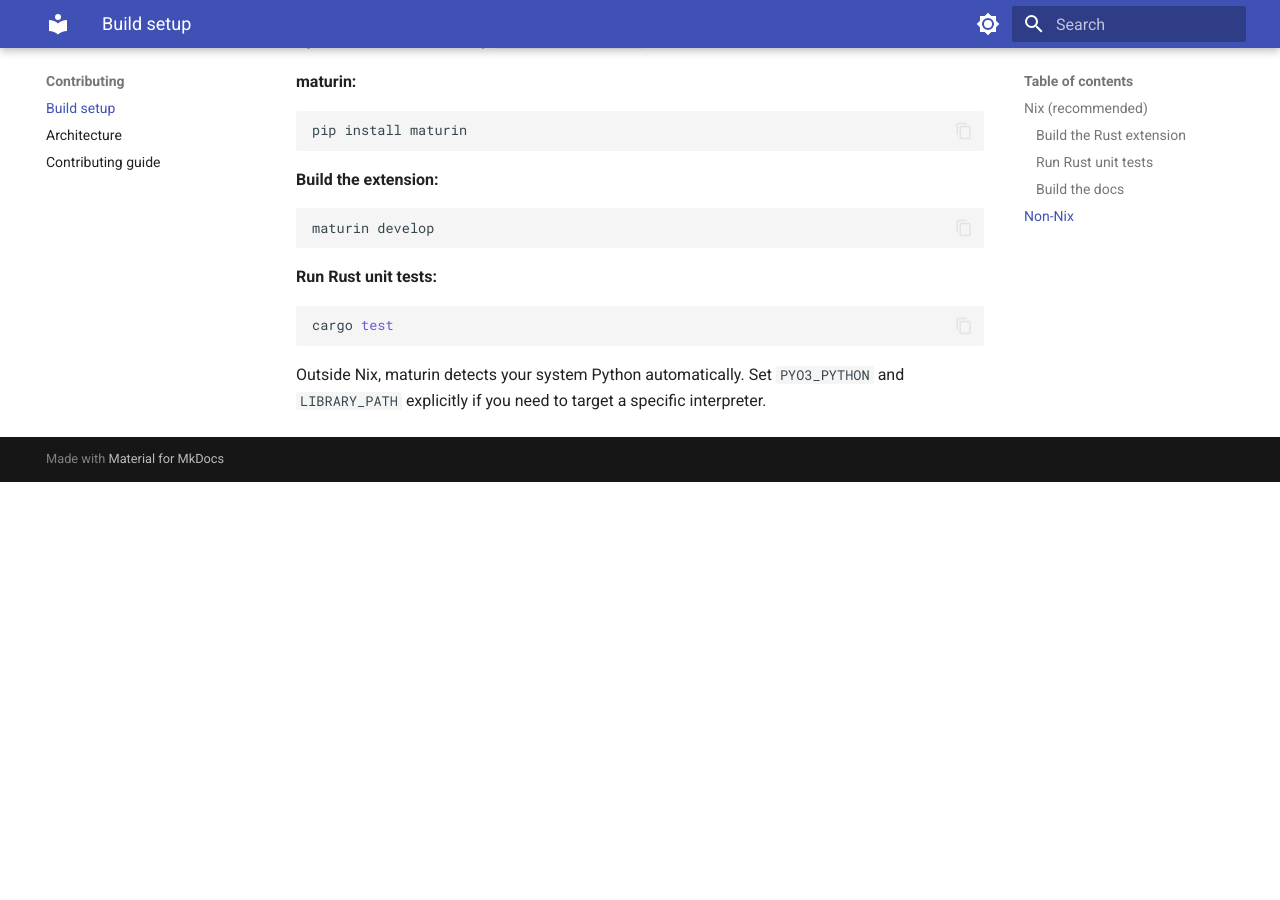
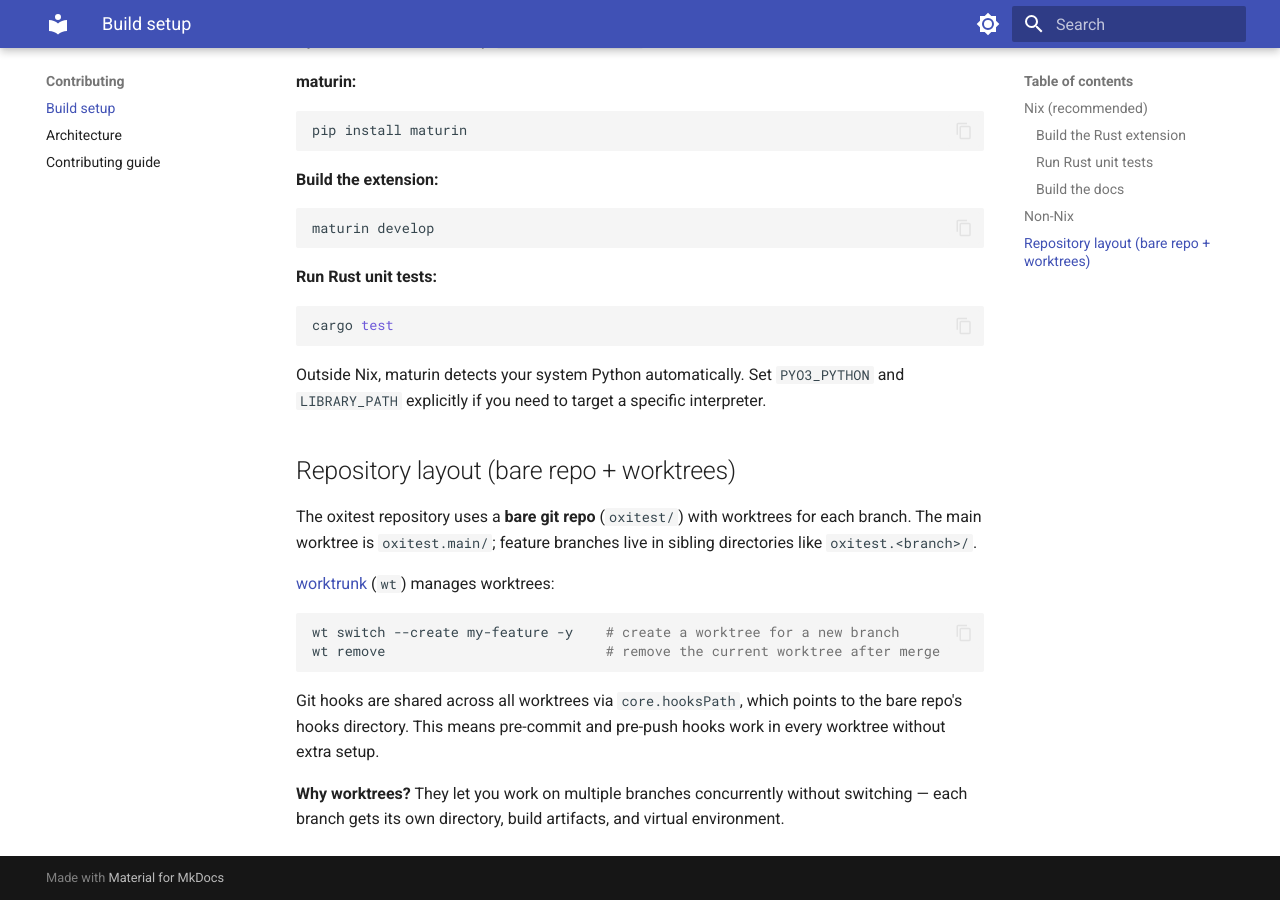
Before and after one commit to kalonji-tools/oxitest, an MkDocs documentation site: the page built from docs/src/contributing/build-setup.md, in a window 1280 px wide and 900 px high, scrolled down 1340 px. Built offline with MkDocs 1.6.1 and Material for MkDocs 9.7.7, drawn with Linux system fonts in a browser that asks for light colours; before the commit the page ends 1822 px from its top, so only the background shows below that.

Commit message:
docs: document bare repo + worktree layout (#147)
Assisted-by: Claude Opus 4.6 (1M context) <noreply@anthropic.com>

````diff
--- a/docs/src/contributing/build-setup.md
+++ b/docs/src/contributing/build-setup.md
@@ -76,3 +76,24 @@ cargo test
 
 Outside Nix, maturin detects your system Python automatically. Set `PYO3_PYTHON` and
 `LIBRARY_PATH` explicitly if you need to target a specific interpreter.
+
+## Repository layout (bare repo + worktrees)
+
+The oxitest repository uses a **bare git repo** (`oxitest/`) with worktrees for each
+branch. The main worktree is `oxitest.main/`; feature branches live in sibling
+directories like `oxitest.<branch>/`.
+
+[worktrunk](https://github.com/kalonji-tools/worktrunk) (`wt`) manages worktrees:
+
+```bash
+wt switch --create my-feature -y    # create a worktree for a new branch
+wt remove                           # remove the current worktree after merge
+```
+
+Git hooks are shared across all worktrees via `core.hooksPath`, which points to the
+bare repo's hooks directory. This means pre-commit and pre-push hooks work in every
+worktree without extra setup.
+
+**Why worktrees?** They let you work on multiple branches concurrently without
+switching — each branch gets its own directory, build artifacts, and virtual
+environment.
````
